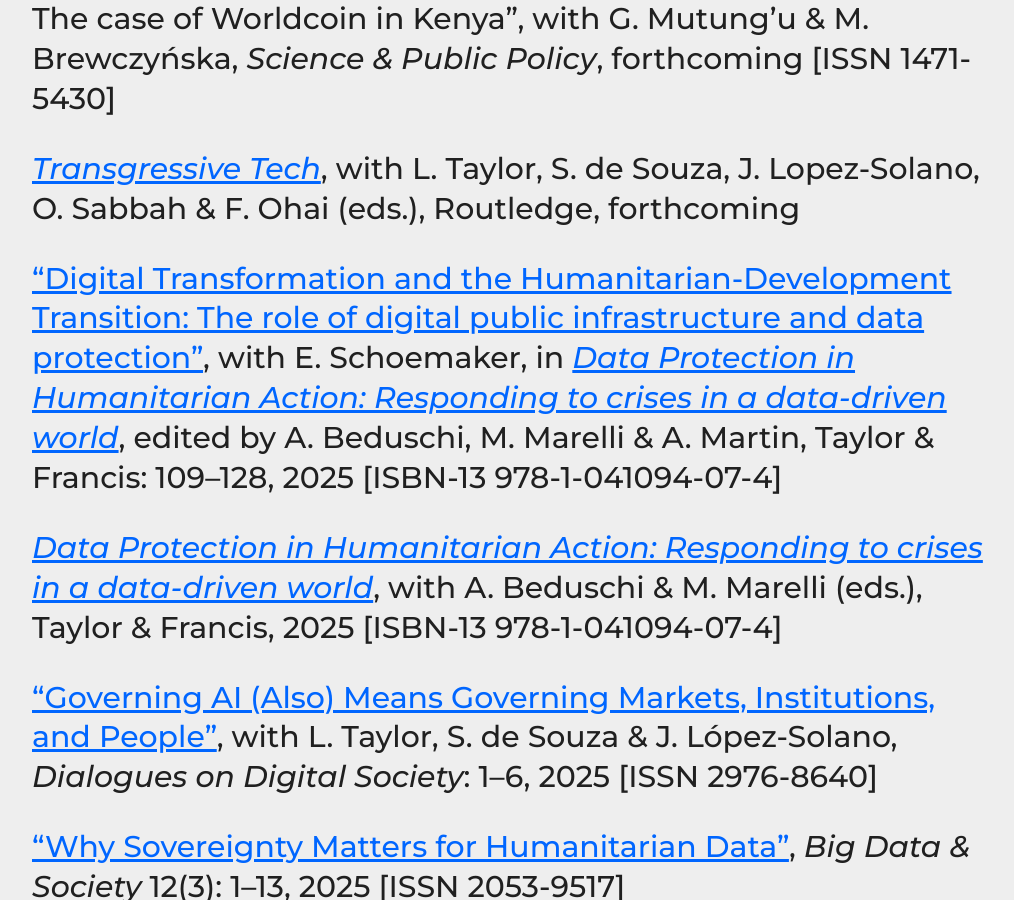
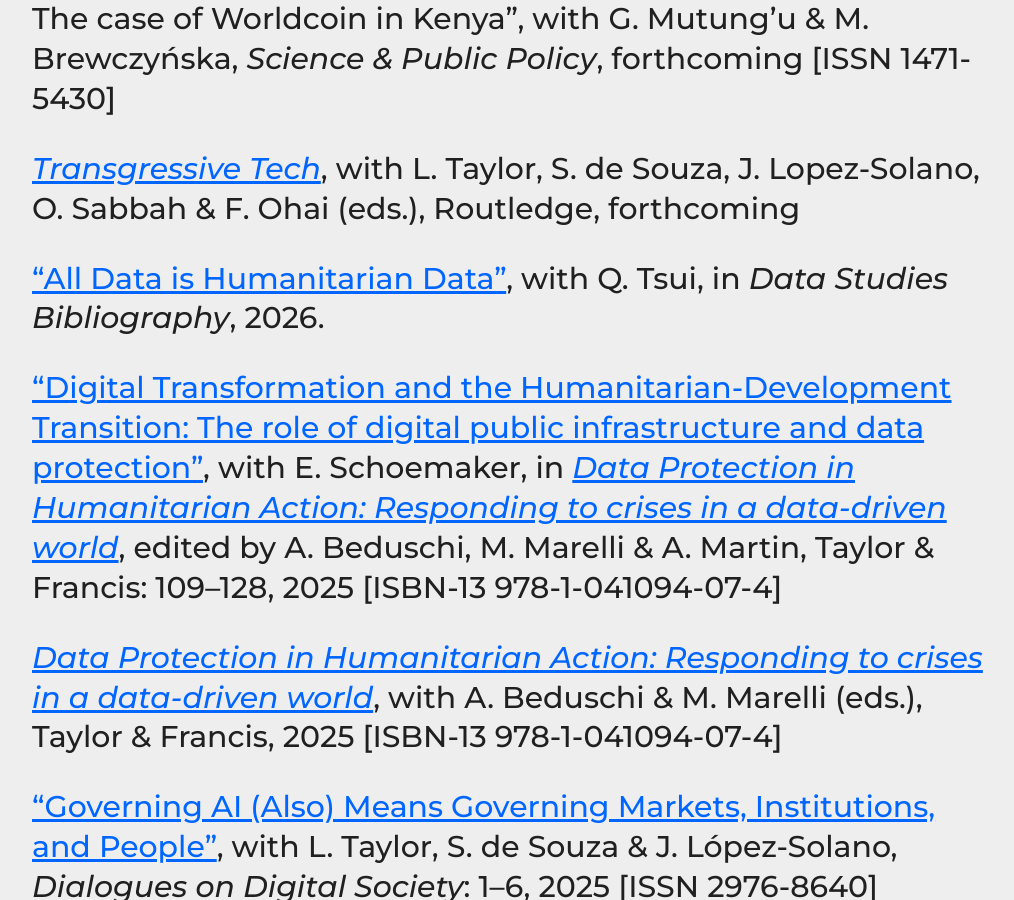
Before and after one commit to haroonalrasheed/641a, a Jekyll site: the page built from selected-publications/index.md, in a window 1280 px wide and 900 px high, scrolled down 429 px. Shown: the whole window, without its empty margins (132-1146 px from the left). Built offline with Jekyll 4.4.1, drawn with Linux system fonts in a browser that asks for light colours; part of the change alters nothing that is shown.

Commit message:
Update index.md

```diff
--- a/selected-publications/index.md
+++ b/selected-publications/index.md
@@ -8,15 +8,15 @@ _[Contact me](mailto:a.k.martin@alumni.lse.ac.uk) for copies of articles/chapter
 
 <!-- "New Frontiers of Civic Stratification: Comparing European digital identity management systems ", with K. Weitzberg, M. Cheesman, H. Stoll & I. Dullaert, _under review -->
 
-<!-- "Undoing Platform Humanitarianism", with Q. Tsui, in _Public Books_, 2026.
-
-<!-- "All Data is Humanitarian Data", with Q. Tsui, in _Data Studies Bibliography_, 2026.
+<!-- "Undoing Platform Humanitarianism", with Q. Tsui, in _Public Books_, 2026. -->
 
 <!-- "Data Ethics", with Q. Tsui, in _Elgar Concise Encyclopedia on Privacy and Data Protection Law_, edited by G. Gonzales Fuster & F. Bieker, Edward Elgar, forthcoming -->
 
 "Regulatory Entrepreneurship’s Threat to Digital Sovereignty: The case of Worldcoin in Kenya", with G. Mutung'u & M. Brewczyńska, _Science & Public Policy_, forthcoming [ISSN 1471-5430]
 
 [_Transgressive Tech_](https://www.routledge.com/Transgressive-Tech-The-Privatization-of-the-Public-Interest/Taylor-Martin-deSouza-LopezSolano-Sabbah-Ohai/p/book/9789048559732), with L. Taylor, S. de Souza, J. Lopez-Solano, O. Sabbah & F. Ohai (eds.), Routledge, forthcoming
+
+["All Data is Humanitarian Data"](https://www.datastudiesbibliography.org/blog/all-data-is-humanitarian-data), with Q. Tsui, in _Data Studies Bibliography_, 2026.
 
 ["Digital Transformation and the Humanitarian-Development Transition: The role of digital public infrastructure and data protection"](https://doi.org/10.4324/9781003650164-9), with E. Schoemaker, in [_Data Protection in Humanitarian Action: Responding to crises in a data-driven world_](https://doi.org/10.4324/9781003650164), edited by A. Beduschi, M. Marelli & A. Martin, Taylor & Francis: 109–128, 2025 [ISBN-13 978-1-041094-07-4]
 
```
